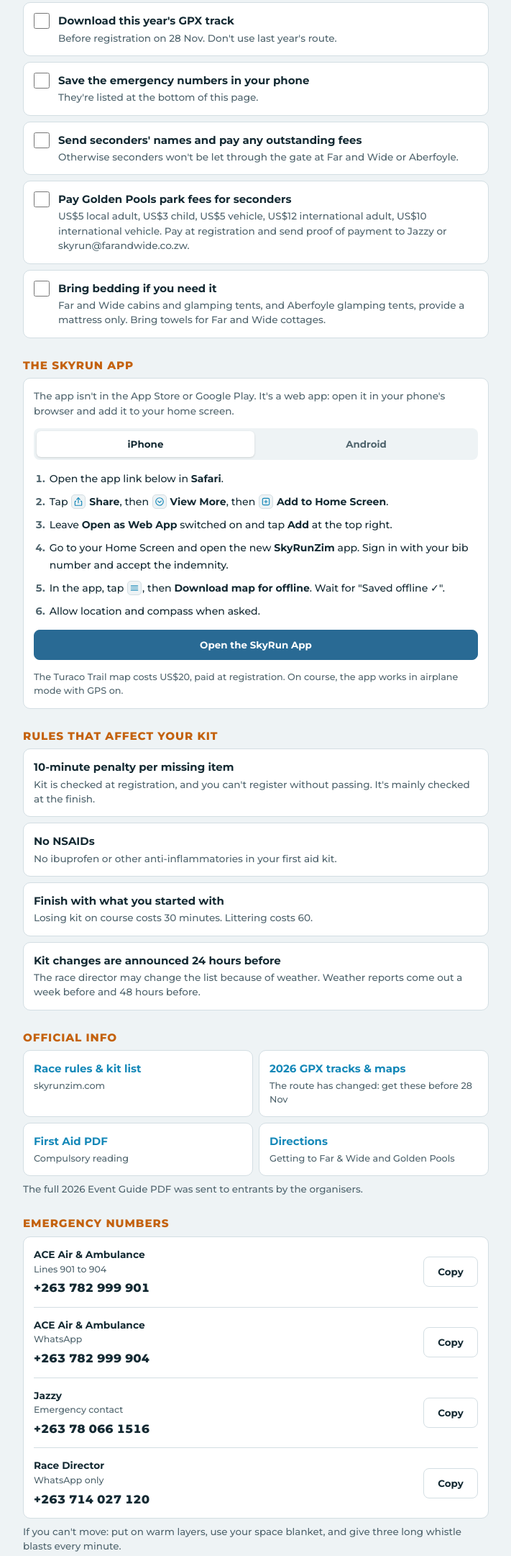
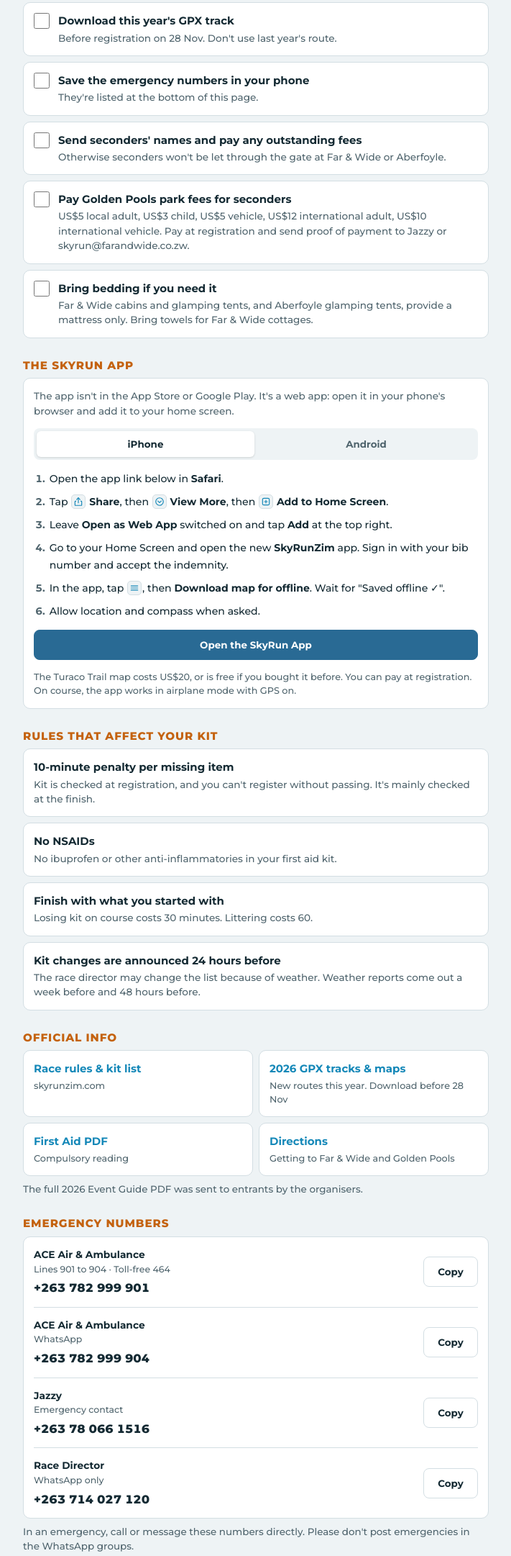
Before and after one commit to idzap/skyrun-kit-list, a plain HTML site: page index.html in a window 1280 px wide. Shown: the part 2622-4784 px from the top of the page at 72% size, without its empty margins (284-995 px from the left). Drawn offline with Linux system fonts and the light colour scheme.

Commit message:
Final review fixes
- ACE toll-free 464 added (event guide, emergency page)
- Note not to post emergencies in the WhatsApp groups (event guide)
- Turaco map: free if bought before; pay at registration
- GPX link wording; 'Far & Wide' used consistently

Co-Authored-By: Claude Opus 5.5 <noreply@anthropic.com>

```diff
--- a/index.html
+++ b/index.html
@@ -236,7 +236,7 @@ footer a { color: inherit; }
           <li>Allow location and compass when asked.</li>
         </ol>
         <a class="btn primary" href="https://skyrunzim.github.io/" target="_blank" rel="noopener">Open the SkyRun App</a>
-        <p class="small">The Turaco Trail map costs US$20, paid at registration. On course, the app works in airplane mode with GPS on.</p>
+        <p class="small">The Turaco Trail map costs US$20, or is free if you bought it before. You can pay at registration. On course, the app works in airplane mode with GPS on.</p>
       </div>
     </section>
 
@@ -254,7 +254,7 @@ footer a { color: inherit; }
       <h2 id="h-links">Official info</h2>
       <div class="links">
         <a class="link" href="https://www.skyrunzim.com/rules-and-kit" target="_blank" rel="noopener"><b>Race rules &amp; kit list</b><span>skyrunzim.com</span></a>
-        <a class="link" href="https://www.skyrunzim.com/races/tracksandmaps" target="_blank" rel="noopener"><b>2026 GPX tracks &amp; maps</b><span>The route has changed: get these before 28 Nov</span></a>
+        <a class="link" href="https://www.skyrunzim.com/races/tracksandmaps" target="_blank" rel="noopener"><b>2026 GPX tracks &amp; maps</b><span>New routes this year. Download before 28 Nov</span></a>
         <a class="link" href="https://www.skyrunzim.com/races/firstaidpdf" target="_blank" rel="noopener"><b>First Aid PDF</b><span>Compulsory reading</span></a>
         <a class="link" href="https://www.skyrunzim.com/races/directions" target="_blank" rel="noopener"><b>Directions</b><span>Getting to Far &amp; Wide and Golden Pools</span></a>
       </div>
@@ -264,11 +264,12 @@ footer a { color: inherit; }
     <section aria-labelledby="h-sos">
       <h2 id="h-sos">Emergency numbers</h2>
       <div class="card contacts">
-        <div class="contact"><div><span class="who">ACE Air &amp; Ambulance</span><span class="sub">Lines 901 to 904</span><b class="num" id="num-ace">+263 782 999 901</b></div><button class="btn copy" type="button" data-num="+263782999901" data-target="num-ace" aria-label="Copy ACE Air and Ambulance number">Copy</button></div>
+        <div class="contact"><div><span class="who">ACE Air &amp; Ambulance</span><span class="sub">Lines 901 to 904 · Toll-free 464</span><b class="num" id="num-ace">+263 782 999 901</b></div><button class="btn copy" type="button" data-num="+263782999901" data-target="num-ace" aria-label="Copy ACE Air and Ambulance number">Copy</button></div>
         <div class="contact"><div><span class="who">ACE Air &amp; Ambulance</span><span class="sub">WhatsApp</span><b class="num" id="num-acewa">+263 782 999 904</b></div><button class="btn copy" type="button" data-num="+263782999904" data-target="num-acewa" aria-label="Copy ACE WhatsApp number">Copy</button></div>
         <div class="contact"><div><span class="who">Jazzy</span><span class="sub">Emergency contact</span><b class="num" id="num-jazzy">+263 78 066 1516</b></div><button class="btn copy" type="button" data-num="+263780661516" data-target="num-jazzy" aria-label="Copy Jazzy's number">Copy</button></div>
         <div class="contact"><div><span class="who">Race Director</span><span class="sub">WhatsApp only</span><b class="num" id="num-rd">+263 714 027 120</b></div><button class="btn copy" type="button" data-num="+263714027120" data-target="num-rd" aria-label="Copy Race Director's number">Copy</button></div>
       </div>
+      <p class="note">In an emergency, call or message these numbers directly. Please don't post emergencies in the WhatsApp groups.</p>
       <p class="note">If you can't move: put on warm layers, use your space blanket, and give three long whistle blasts every minute.</p>
     </section>
 
@@ -339,9 +340,9 @@ const SECTIONS = [
   { title: "Before race weekend", optional: true, note: "Not checked at kit inspection.", items: [
     ["gpxdl", "Download this year's GPX track", "Before registration on 28 Nov. Don't use last year's route.", ALL],
     ["contacts", "Save the emergency numbers in your phone", "They're listed at the bottom of this page.", ALL],
-    ["seconders", "Send seconders' names and pay any outstanding fees", "Otherwise seconders won't be let through the gate at Far and Wide or Aberfoyle.", ALL],
+    ["seconders", "Send seconders' names and pay any outstanding fees", "Otherwise seconders won't be let through the gate at Far & Wide or Aberfoyle.", ALL],
     ["parks", "Pay Golden Pools park fees for seconders", "US$5 local adult, US$3 child, US$5 vehicle, US$12 international adult, US$10 international vehicle. Pay at registration and send proof of payment to Jazzy or skyrun@farandwide.co.zw.", ALL],
-    ["bedding", "Bring bedding if you need it", "Far and Wide cabins and glamping tents, and Aberfoyle glamping tents, provide a mattress only. Bring towels for Far and Wide cottages.", ALL]
+    ["bedding", "Bring bedding if you need it", "Far & Wide cabins and glamping tents, and Aberfoyle glamping tents, provide a mattress only. Bring towels for Far & Wide cottages.", ALL]
   ]}
 ];
 
```
